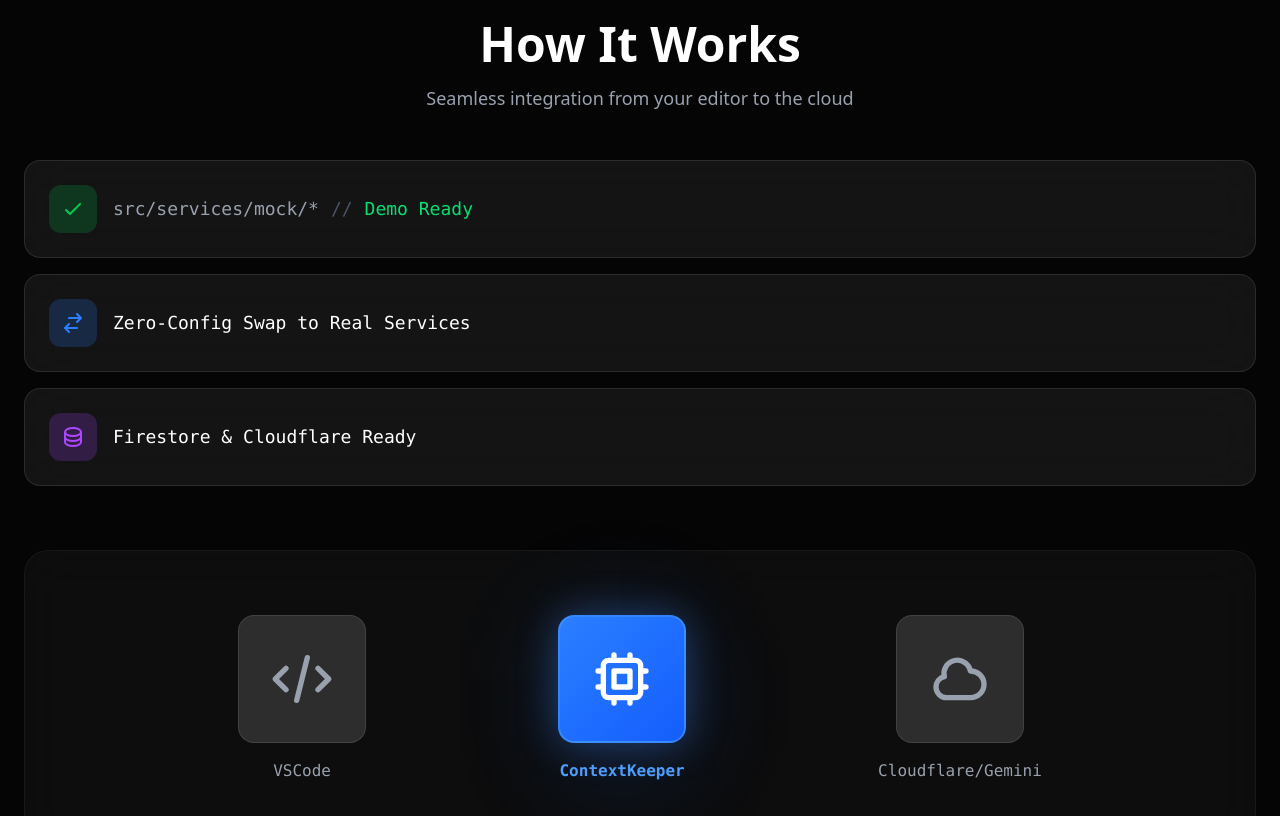
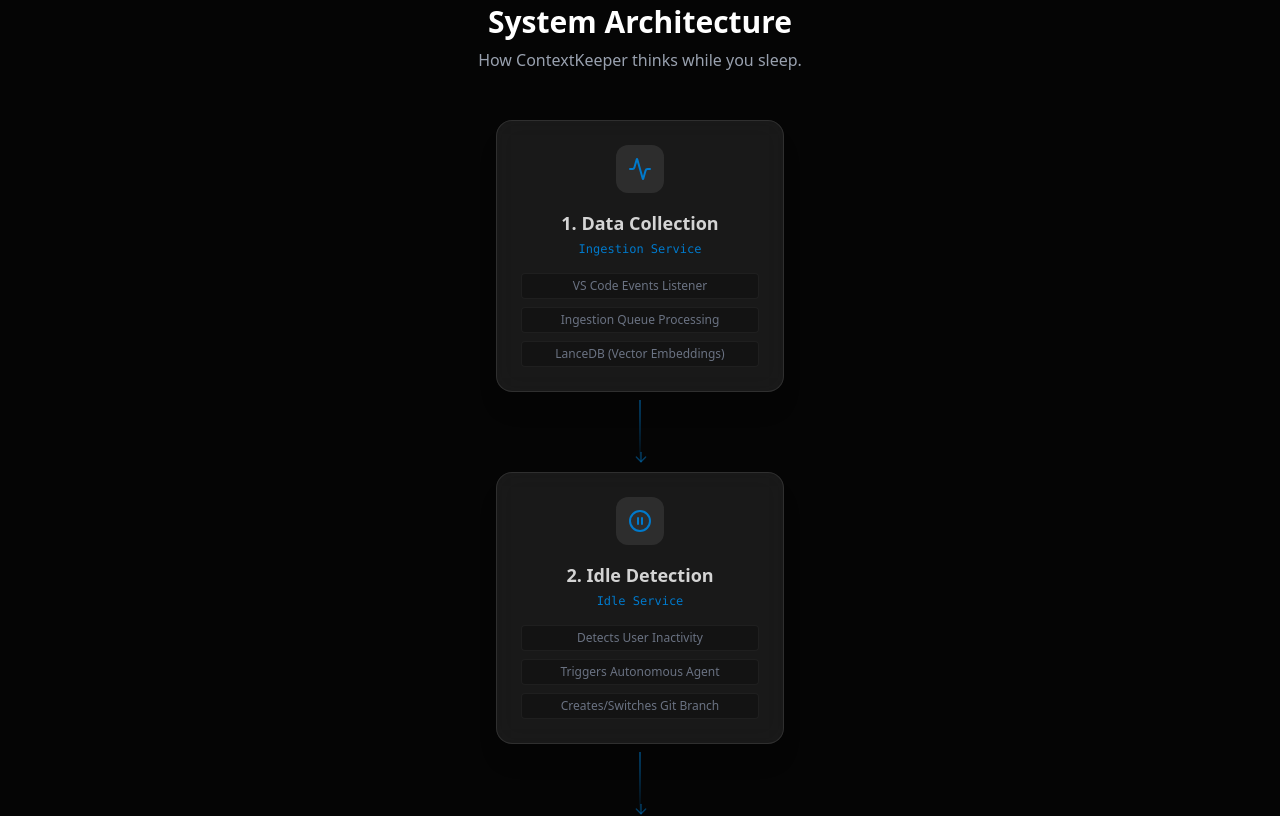
Before and after one commit to Krixsick/IdleMind, a React (Vite) app in the folder contextkeeper-website/: page / in a window 1280 px wide. Shown: the part 1260-2076 px from the top of the page. Built offline with nearby package versions, Linux system fonts and the light colour scheme.

Commit message:
Changed format and how it works

```diff
--- a/contextkeeper-website/package.json
+++ b/contextkeeper-website/package.json
@@ -13,6 +13,7 @@
     "@tailwindcss/vite": "^4.1.17",
     "@tanstack/react-router": "^1.139.1",
     "@tanstack/react-router-devtools": "^1.139.1",
+    "lucide-react": "^0.554.0",
     "react": "^19.2.0",
     "react-dom": "^19.2.0",
     "react-type-animation": "^3.2.0",
--- a/contextkeeper-website/src/Components/visualDiagram.tsx
+++ b/contextkeeper-website/src/Components/visualDiagram.tsx
@@ -1,324 +1,143 @@
-import { useState, useEffect } from "react";
+import React from "react";
+import {
+  Activity,
+  PauseCircle,
+  BrainCircuit,
+  Save,
+  ArrowDown,
+  Database,
+  FileCode,
+  Sparkles,
+} from "lucide-react";
 
-export function HowItWorksAnimated() {
-  const [animateFlow, setAnimateFlow] = useState(false);
+const FlowNode = ({
+  icon: Icon,
+  title,
+  subtitle,
+  details,
+  isLast = false,
+}: {
+  icon: any;
+  title: string;
+  subtitle: string;
+  details: string[];
+  isLast?: boolean;
+}) => (
+  <div className="relative flex flex-col items-center text-center group">
+    {/* Card Container */}
+    <div
+      className="
+      relative z-10 w-72 p-6
+      bg-[#1e1e1e]/80 backdrop-blur-md
+      border border-white/10 rounded-2xl
+      shadow-xl transition-all duration-500
+      group-hover:scale-105 group-hover:border-[#007acc]/50 group-hover:shadow-[0_0_30px_rgba(0,122,204,0.2)]
+    "
+    >
+      {/* Icon Badge */}
+      <div
+        className="
+        w-12 h-12 mx-auto mb-4 rounded-xl
+        bg-[#2d2d2d] flex items-center justify-center
+        group-hover:bg-[#007acc]/20 transition-colors
+      "
+      >
+        <Icon className="w-6 h-6 text-[#007acc] group-hover:text-white transition-colors" />
+      </div>
 
-  useEffect(() => {
-    // Start animation after component mounts
-    const timer = setTimeout(() => setAnimateFlow(true), 500);
-    return () => clearTimeout(timer);
-  }, []);
+      <h3 className="text-lg font-bold text-[#d4d4d4] mb-1 group-hover:text-white">
+        {title}
+      </h3>
+      <p className="text-xs font-mono text-[#007acc] mb-4">{subtitle}</p>
 
+      {/* Technical Details (Simplified) */}
+      <div className="space-y-2">
+        {details.map((detail, idx) => (
+          <div
+            key={idx}
+            className="text-xs text-gray-500 bg-black/20 py-1 px-2 rounded border border-white/5"
+          >
+            {detail}
+          </div>
+        ))}
+      </div>
+    </div>
+
+    {/* Connector Line */}
+    {!isLast && (
+      <div className="h-16 w-0.5 bg-gradient-to-b from-[#007acc]/50 to-transparent my-2 relative">
+        <div className="absolute -bottom-1 -left-1.5 text-[#007acc]/50 animate-bounce">
+          <ArrowDown size={16} />
+        </div>
+      </div>
+    )}
+  </div>
+);
+
+const WorkflowFlow = () => {
   return (
-    <section className="w-screen min-h-screen bg-[#050505] py-20 px-6">
-      {/* Section Title */}
-      <div className="text-center mb-12">
-        <h2 className="text-4xl md:text-5xl font-bold text-white mb-4">
-          How It Works
+    <div className="w-full py-16 bg-[#050505] flex flex-col items-center justify-center font-sans">
+      <div className="mb-12 text-center">
+        <h2 className="text-3xl font-bold text-white mb-2">
+          System Architecture
         </h2>
-        <p className="text-gray-400 text-lg">
-          Seamless integration from your editor to the cloud
+        <p className="text-gray-400">
+          How ContextKeeper thinks while you sleep.
         </p>
       </div>
 
-      {/* Feature Badges */}
-      <div className="max-w-7xl mx-auto mb-16 space-y-4">
-        {/* Badge 1: Demo Ready */}
-        <div
-          className={`group bg-[#1e1e1e]/60 backdrop-blur-xl rounded-2xl p-6 border border-white/10 hover:border-green-500/50 transition-all duration-500 flex items-center gap-4 ${
-            animateFlow
-              ? "opacity-100 translate-x-0"
-              : "opacity-0 -translate-x-10"
-          }`}
-          style={{ transitionDelay: "0ms" }}
-        >
-          <div className="w-12 h-12 bg-green-500/20 rounded-xl flex items-center justify-center flex-shrink-0 group-hover:scale-110 transition-transform duration-300">
-            <svg
-              className="w-6 h-6 text-green-500"
-              fill="none"
-              stroke="currentColor"
-              viewBox="0 0 24 24"
-            >
-              <path
-                strokeLinecap="round"
-                strokeLinejoin="round"
-                strokeWidth={2}
-                d="M5 13l4 4L19 7"
-              />
-            </svg>
-          </div>
-          <div>
-            <p className="text-white font-mono text-lg">
-              <span className="text-gray-400">src/services/mock/*</span>
-              <span className="text-gray-600 mx-3">//</span>
-              <span className="text-green-400">Demo Ready</span>
-            </p>
-          </div>
-        </div>
+      <div className="flex flex-col items-center">
+        {/* Step 1: Ingestion */}
+        <FlowNode
+          icon={Activity}
+          title="1. Data Collection"
+          subtitle="Ingestion Service"
+          details={[
+            "VS Code Events Listener",
+            "Ingestion Queue Processing",
+            "LanceDB (Vector Embeddings)",
+          ]}
+        />
 
-        {/* Badge 2: Zero-Config Swap */}
-        <div
-          className={`group bg-[#1e1e1e]/60 backdrop-blur-xl rounded-2xl p-6 border border-white/10 hover:border-blue-500/50 transition-all duration-500 flex items-center gap-4 ${
-            animateFlow
-              ? "opacity-100 translate-x-0"
-              : "opacity-0 -translate-x-10"
-          }`}
-          style={{ transitionDelay: "200ms" }}
-        >
-          <div className="w-12 h-12 bg-blue-500/20 rounded-xl flex items-center justify-center flex-shrink-0 group-hover:scale-110 transition-transform duration-300">
-            <svg
-              className="w-6 h-6 text-blue-500"
-              fill="none"
-              stroke="currentColor"
-              viewBox="0 0 24 24"
-            >
-              <path
-                strokeLinecap="round"
-                strokeLinejoin="round"
-                strokeWidth={2}
-                d="M8 7h12m0 0l-4-4m4 4l-4 4m0 6H4m0 0l4 4m-4-4l4-4"
-              />
-            </svg>
-          </div>
-          <div>
-            <p className="text-white font-mono text-lg">
-              Zero-Config Swap to Real Services
-            </p>
-          </div>
-        </div>
+        {/* Step 2: Idle Detection */}
+        <FlowNode
+          icon={PauseCircle}
+          title="2. Idle Detection"
+          subtitle="Idle Service"
+          details={[
+            "Detects User Inactivity",
+            "Triggers Autonomous Agent",
+            "Creates/Switches Git Branch",
+          ]}
+        />
 
-        {/* Badge 3: Firestore & Cloudflare Ready */}
-        <div
-          className={`group bg-[#1e1e1e]/60 backdrop-blur-xl rounded-2xl p-6 border border-white/10 hover:border-purple-500/50 transition-all duration-500 flex items-center gap-4 ${
-            animateFlow
-              ? "opacity-100 translate-x-0"
-              : "opacity-0 -translate-x-10"
-          }`}
-          style={{ transitionDelay: "400ms" }}
-        >
-          <div className="w-12 h-12 bg-purple-500/20 rounded-xl flex items-center justify-center flex-shrink-0 group-hover:scale-110 transition-transform duration-300">
-            <svg
-              className="w-6 h-6 text-purple-500"
-              fill="none"
-              stroke="currentColor"
-              viewBox="0 0 24 24"
-            >
-              <path
-                strokeLinecap="round"
-                strokeLinejoin="round"
-                strokeWidth={2}
-                d="M4 7v10c0 2.21 3.582 4 8 4s8-1.79 8-4V7M4 7c0 2.21 3.582 4 8 4s8-1.79 8-4M4 7c0-2.21 3.582-4 8-4s8 1.79 8 4m0 5c0 2.21-3.582 4-8 4s-8-1.79-8-4"
-              />
-            </svg>
-          </div>
-          <div>
-            <p className="text-white font-mono text-lg">
-              Firestore & Cloudflare Ready
-            </p>
-          </div>
-        </div>
+        {/* Step 3: Orchestration & Analysis */}
+        <FlowNode
+          icon={BrainCircuit}
+          title="3. AI Analysis"
+          subtitle="Orchestrator & Gemini"
+          details={[
+            "Context Builder (RAG)",
+            "Cloudflare Worker (Linting)",
+            "Gemini 1.5 Pro (Test Generation)",
+          ]}
+        />
+
+        {/* Step 4: Action */}
+        <FlowNode
+          icon={Save}
+          title="4. Safe Commit"
+          subtitle="Autonomous Agent"
+          details={[
+            "Stores Artifacts",
+            "Commits Tests Only",
+            "Notifies User via Voice",
+          ]}
+          isLast={true}
+        />
       </div>
+    </div>
+  );
+};
 
-      {/* Flow Diagram */}
-      <div
-        className={`max-w-7xl mx-auto bg-[#1a1a1a]/40 backdrop-blur-xl rounded-3xl p-12 md:p-16 border border-white/5 transition-all duration-700 ${
-          animateFlow ? "opacity-100 scale-100" : "opacity-0 scale-95"
-        }`}
-        style={{ transitionDelay: "600ms" }}
-      >
-        <div className="flex flex-col md:flex-row items-center justify-center gap-8 md:gap-16">
-          {/* VSCode Box */}
-          <div
-            className={`flex flex-col items-center group transition-all duration-500 ${
-              animateFlow
-                ? "opacity-100 translate-y-0"
-                : "opacity-0 translate-y-10"
-            }`}
-            style={{ transitionDelay: "800ms" }}
-          >
-            <div className="w-24 h-24 md:w-32 md:h-32 bg-[#2d2d2d] rounded-2xl flex items-center justify-center border border-white/10 hover:border-white/30 transition-all duration-300 group-hover:scale-110">
-              <svg
-                className="w-12 h-12 md:w-16 md:h-16 text-gray-400 group-hover:text-white transition-colors"
-                fill="none"
-                stroke="currentColor"
-                viewBox="0 0 24 24"
-              >
-                <path
-                  strokeLinecap="round"
-                  strokeLinejoin="round"
-                  strokeWidth={2}
-                  d="M10 20l4-16m4 4l4 4-4 4M6 16l-4-4 4-4"
-                />
-              </svg>
-            </div>
-            <p className="mt-4 text-gray-400 font-mono text-sm md:text-base group-hover:text-white transition-colors">
-              VSCode
-            </p>
-          </div>
-
-          {/* Connection Line 1 */}
-          <div className="hidden md:block flex-shrink-0">
-            <svg className="w-16 h-2" viewBox="0 0 60 8" fill="none">
-              <line
-                x1="0"
-                y1="4"
-                x2="60"
-                y2="4"
-                stroke="url(#gradient1)"
-                strokeWidth="2"
-                strokeDasharray="4 4"
-                className={animateFlow ? "animate-dash" : ""}
-              />
-              <defs>
-                <linearGradient
-                  id="gradient1"
-                  x1="0%"
-                  y1="0%"
-                  x2="100%"
-                  y2="0%"
-                >
-                  <stop offset="0%" stopColor="#4B5563" />
-                  <stop offset="100%" stopColor="#3B82F6" />
-                </linearGradient>
-              </defs>
-            </svg>
-          </div>
-
-          {/* Arrow for mobile */}
-          <div className="md:hidden">
-            <svg
-              className="w-8 h-8 text-blue-500"
-              fill="none"
-              stroke="currentColor"
-              viewBox="0 0 24 24"
-            >
-              <path
-                strokeLinecap="round"
-                strokeLinejoin="round"
-                strokeWidth={2}
-                d="M19 14l-7 7m0 0l-7-7m7 7V3"
-              />
-            </svg>
-          </div>
-
-          {/* ContextKeeper Box (Center - Highlighted) */}
-          <div
-            className={`flex flex-col items-center group relative transition-all duration-500 ${
-              animateFlow ? "opacity-100 scale-100" : "opacity-0 scale-75"
-            }`}
-            style={{ transitionDelay: "1000ms" }}
-          >
-            {/* Animated glow effect */}
-            <div className="absolute inset-0 bg-blue-500/20 blur-3xl rounded-full animate-pulse"></div>
-
-            <div className="relative w-24 h-24 md:w-32 md:h-32 bg-gradient-to-br from-blue-500 to-blue-600 rounded-2xl flex items-center justify-center border-2 border-blue-400/50 shadow-[0_0_40px_rgba(59,130,246,0.4)] hover:shadow-[0_0_60px_rgba(59,130,246,0.6)] transition-all duration-300 group-hover:scale-110">
-              {/* CPU/Chip Icon */}
-              <svg
-                className="w-12 h-12 md:w-16 md:h-16 text-white"
-                fill="none"
-                stroke="currentColor"
-                viewBox="0 0 24 24"
-              >
-                <path
-                  strokeLinecap="round"
-                  strokeLinejoin="round"
-                  strokeWidth={2}
-                  d="M9 3v2m6-2v2M9 19v2m6-2v2M5 9H3m2 6H3m18-6h-2m2 6h-2M7 19h10a2 2 0 002-2V7a2 2 0 00-2-2H7a2 2 0 00-2 2v10a2 2 0 002 2zM9 9h6v6H9V9z"
-                />
-              </svg>
-            </div>
-            <p className="mt-4 text-blue-400 font-mono text-sm md:text-base font-bold">
-              ContextKeeper
-            </p>
-          </div>
-
-          {/* Connection Line 2 */}
-          <div className="hidden md:block flex-shrink-0">
-            <svg className="w-16 h-2" viewBox="0 0 60 8" fill="none">
-              <line
-                x1="0"
-                y1="4"
-                x2="60"
-                y2="4"
-                stroke="url(#gradient2)"
-                strokeWidth="2"
-                strokeDasharray="4 4"
-                className={animateFlow ? "animate-dash" : ""}
-              />
-              <defs>
-                <linearGradient
-                  id="gradient2"
-                  x1="0%"
-                  y1="0%"
-                  x2="100%"
-                  y2="0%"
-                >
-                  <stop offset="0%" stopColor="#3B82F6" />
-                  <stop offset="100%" stopColor="#A855F7" />
-                </linearGradient>
-              </defs>
-            </svg>
-          </div>
-
-          {/* Arrow for mobile */}
-          <div className="md:hidden">
-            <svg
-              className="w-8 h-8 text-purple-500"
-              fill="none"
-              stroke="currentColor"
-              viewBox="0 0 24 24"
-            >
-              <path
-                strokeLinecap="round"
-                strokeLinejoin="round"
-                strokeWidth={2}
-                d="M19 14l-7 7m0 0l-7-7m7 7V3"
-              />
-            </svg>
-          </div>
-
-          {/* Cloudflare/Gemini Box */}
-          <div
-            className={`flex flex-col items-center group transition-all duration-500 ${
-              animateFlow
-                ? "opacity-100 translate-y-0"
-                : "opacity-0 translate-y-10"
-            }`}
-            style={{ transitionDelay: "1200ms" }}
-          >
-            <div className="w-24 h-24 md:w-32 md:h-32 bg-[#2d2d2d] rounded-2xl flex items-center justify-center border border-white/10 hover:border-white/30 transition-all duration-300 group-hover:scale-110">
-              {/* Cloud Icon */}
-              <svg
-                className="w-12 h-12 md:w-16 md:h-16 text-gray-400 group-hover:text-white transition-colors"
-                fill="none"
-                stroke="currentColor"
-                viewBox="0 0 24 24"
-              >
-                <path
-                  strokeLinecap="round"
-                  strokeLinejoin="round"
-                  strokeWidth={2}
-                  d="M3 15a4 4 0 004 4h9a5 5 0 10-.1-9.999 5.002 5.002 0 10-9.78 2.096A4.001 4.001 0 003 15z"
-                />
-              </svg>
-            </div>
-            <p className="mt-4 text-gray-400 font-mono text-sm md:text-base group-hover:text-white transition-colors">
-              Cloudflare/Gemini
-            </p>
-          </div>
-        </div>
-      </div>
-
-      <style>{`
-        @keyframes dash {
-          to {
-            stroke-dashoffset: -16;
-          }
-        }
-        .animate-dash {
-          animation: dash 1s linear infinite;
-        }
-      `}</style>
-    </section>
-  );
-}
+export default WorkflowFlow;
--- a/contextkeeper-website/src/routes/index.tsx
+++ b/contextkeeper-website/src/routes/index.tsx
@@ -2,7 +2,7 @@
 import { Homepage } from "../Components/homepage";
 import { Preview } from "../Components/preview";
 import { Info } from "../Components/info";
-import { HowItWorksAnimated } from "../Components/visualDiagram";
+import WorkflowFlow from "../Components/visualDiagram";
 import { Footer } from "../Components/footer";
 export const Route = createFileRoute("/")({
   component: RouteComponent,
@@ -13,7 +13,7 @@
     <>
       <Homepage></Homepage>
       <Preview></Preview>
-      <HowItWorksAnimated></HowItWorksAnimated>
+      <WorkflowFlow></WorkflowFlow>
       <Info></Info>
       <Footer></Footer>
     </>
```
Also changed, not shown: 1 other file (tests, documents, lock files or other folders).
